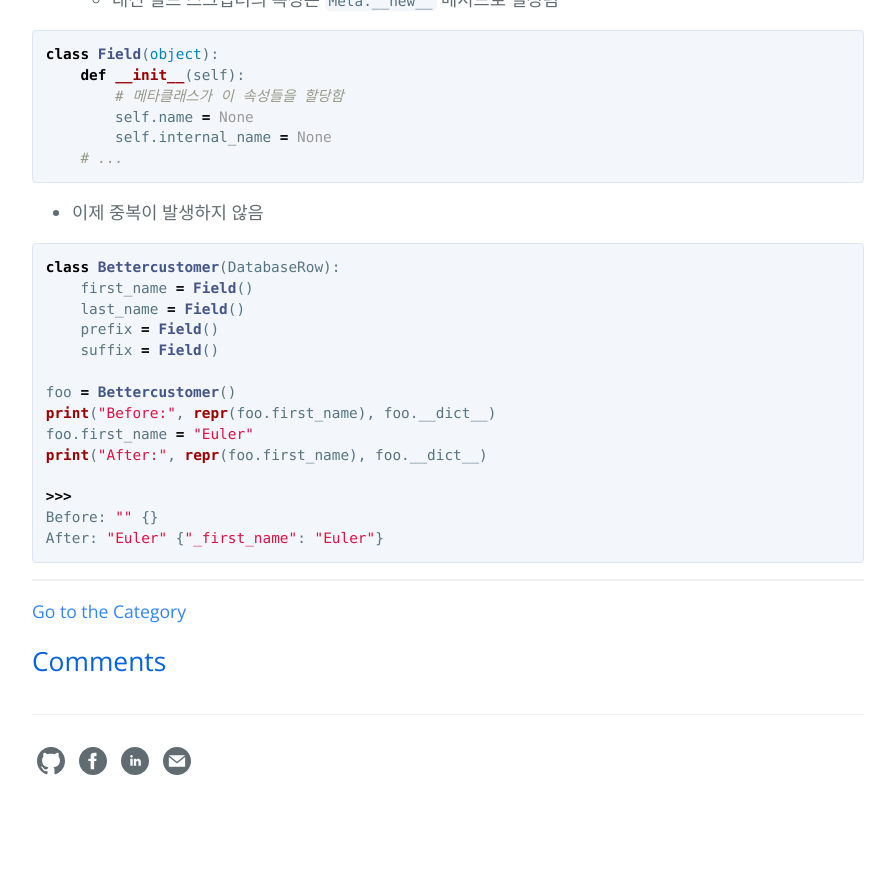
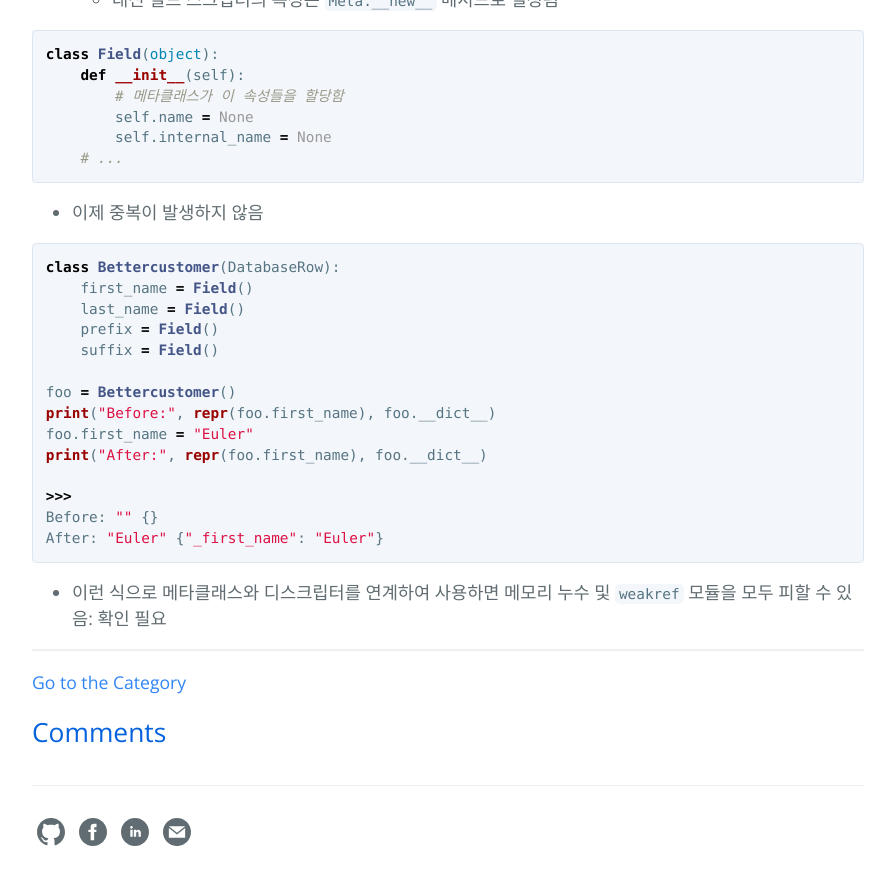
Before and after one commit to hcnoh/hcnoh.github.io, a Jekyll site: the page built from _posts/2018-10-19-effective-python-way35.md, in a window 1280 px wide and 900 px high, scrolled down 2295 px. Shown: the top 885 px of the window, without its empty margins (192-1087 px from the left). Built offline with Jekyll 4.4.1, drawn with Linux system fonts in a browser that asks for light colours; comment, search, counter and statistics services are not loaded; before the commit the page ends 3124 px from its top, so only the background shows below that.

Commit message:
Update 2018-10-19-effective-python-way35.md

````diff
--- a/_posts/2018-10-19-effective-python-way35.md
+++ b/_posts/2018-10-19-effective-python-way35.md
@@ -119,3 +119,5 @@ print("After:", repr(foo.first_name), foo.__dict__)
 Before: "" {}
 After: "Euler" {"_first_name": "Euler"}
 ```
+
+- 이런 식으로 메타클래스와 디스크립터를 연계하여 사용하면 메모리 누수 및 `weakref` 모듈을 모두 피할 수 있음: 확인 필요
````
